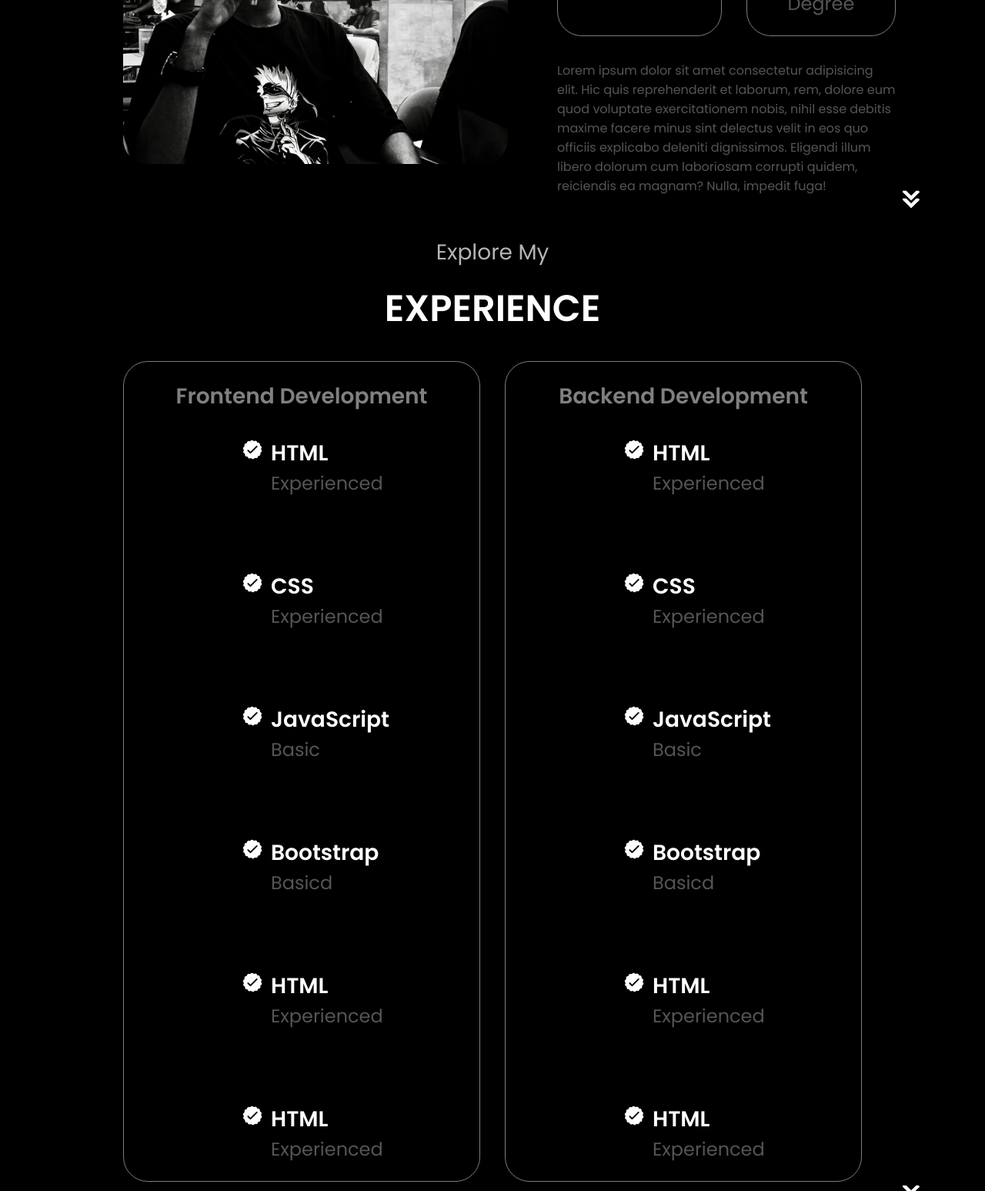
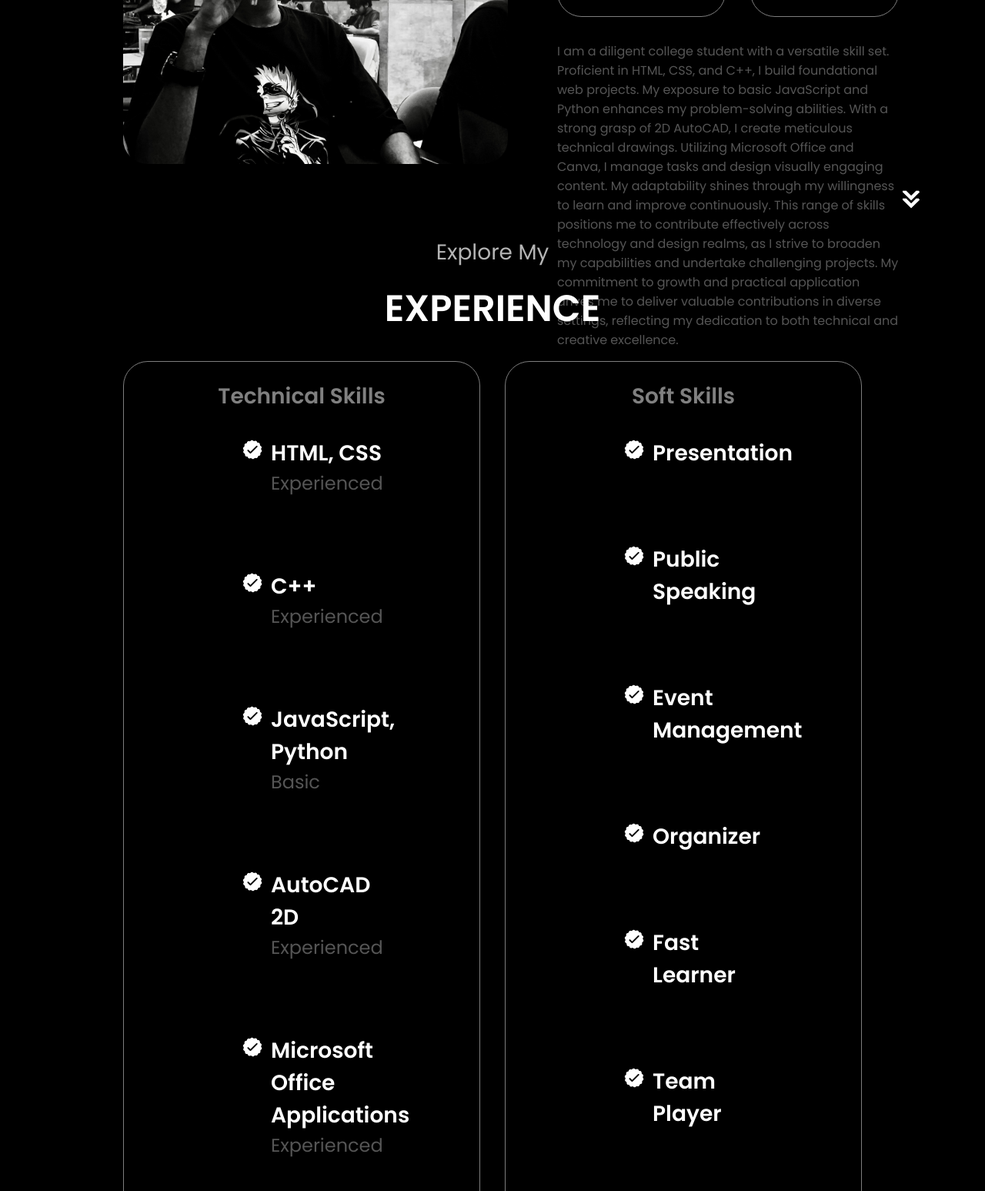
Before and after one commit to Akku1728/Portfolio-website, a plain HTML site: page index.html in a window 1280 px wide. Shown: the part 1253-2800 px from the top of the page at 77% size. Drawn offline with Linux system fonts and the light colour scheme; a web font is replaced by a local one.

Commit message:
orig_data

```diff
--- a/index.html
+++ b/index.html
@@ -48,7 +48,7 @@
           <button class="btn btn-clr-1" onclick="window.open('./assets/Akash-Resume.pdf')">
              Download CV
           </button>
-          <button class="btn btn-clr-2" onclick="location.href='./#cont'">
+          <button class="btn btn-clr-2" onclick="location.href='./#contact'">
             Contact Info
           </button>
         </div>
@@ -77,7 +77,7 @@
             <div class="details-container">
               <img src="./assets/experience.png" alt="Experience icon" class="icon">
               <h3>EXPERIENCE</h3>
-              <p>2+ years <br />Frontend Development</p>
+              <p>Proficiently organizing and managing college events, along with strengenthing technical skills for over two years</p>
             </div>
             <div class="details-container">
               <img
@@ -86,17 +86,12 @@
                 class="icon"
               />
               <h3>Education</h3>
-              <p>B.Sc. Bachelors Degree<br />M.Sc. Masters Degree</p>
+              <p>10th and 12th from ISCE <br> B.Tech from IIEST Shibpur</p>
             </div>
           </div>
           <div class="text-container">
             <p>
-              Lorem ipsum dolor sit amet consectetur adipisicing elit. Hic quis
-              reprehenderit et laborum, rem, dolore eum quod voluptate
-              exercitationem nobis, nihil esse debitis maxime facere minus sint
-              delectus velit in eos quo officiis explicabo deleniti dignissimos.
-              Eligendi illum libero dolorum cum laboriosam corrupti quidem,
-              reiciendis ea magnam? Nulla, impedit fuga!
+              I am a diligent college student with a versatile skill set. Proficient in HTML, CSS, and C++, I build foundational web projects. My exposure to basic JavaScript and Python enhances my problem-solving abilities. With a strong grasp of 2D AutoCAD, I create meticulous technical drawings. Utilizing Microsoft Office and Canva, I manage tasks and design visually engaging content. My adaptability shines through my willingness to learn and improve continuously. This range of skills positions me to contribute effectively across technology and design realms, as I strive to broaden my capabilities and undertake challenging projects. My commitment to growth and practical application drives me to deliver valuable contributions in diverse settings, reflecting my dedication to both technical and creative excellence.
             </p>
           </div>
         </div>
@@ -114,14 +109,14 @@
       <div class="experience-details-container">
         <div class="about-container">
           <div class="details-container">
-            <h2 class="experience-sub-title">Frontend Development</h2>
+            <h2 class="experience-sub-title">Technical Skills</h2>
             <div class="article-container">
               <article>
                 <img src="./assets/checkmark.png" alt="Exp Icon"
                 class="icon"
               >
               <div>
-                <h3>HTML</h3>
+                <h3>HTML, CSS</h3>
                 <p>Experienced</p>
               </div>
               </article>
@@ -130,7 +125,7 @@
                 class="icon"
               >
               <div>
-                <h3>CSS</h3>
+                <h3>C++</h3>
                 <p>Experienced</p>
               </div>
               </article>
@@ -139,7 +134,7 @@
                 class="icon"
               >
               <div>
-                <h3>JavaScript</h3>
+                <h3>JavaScript, Python</h3>
                 <p>Basic</p>
               </div>
               </article>
@@ -148,16 +143,7 @@
                 class="icon"
               >
               <div>
-                <h3>Bootstrap</h3>
-                <p>Basicd</p>
-              </div>
-              </article>
-              <article>
-                <img src="./assets/checkmark.png" alt="Exp Icon"
-                class="icon"
-              >
-              <div>
-                <h3>HTML</h3>
+                <h3>AutoCAD 2D</h3>
                 <p>Experienced</p>
               </div>
               </article>
@@ -166,21 +152,7 @@
                 class="icon"
               >
               <div>
-                <h3>HTML</h3>
-                <p>Experienced</p>
-              </div>
-              </article>
-            </div>
-          </div>
-          <div class="details-container">
-            <h2 class="experience-sub-title">Backend Development</h2>
-            <div class="article-container">
-              <article>
-                <img src="./assets/checkmark.png" alt="Exp Icon"
-                class="icon"
-              >
-              <div>
-                <h3>HTML</h3>
+                <h3>Microsoft Office Applications</h3>
                 <p>Experienced</p>
               </div>
               </article>
@@ -189,8 +161,21 @@
                 class="icon"
               >
               <div>
-                <h3>CSS</h3>
+                <h3>Canva</h3>
                 <p>Experienced</p>
+              </div>
+              </article>
+            </div>
+          </div>
+          <div class="details-container">
+            <h2 class="experience-sub-title">Soft Skills</h2>
+            <div class="article-container">
+              <article>
+                <img src="./assets/checkmark.png" alt="Exp Icon"
+                class="icon"
+              >
+              <div>
+                <h3>Presentation</h3>
               </div>
               </article>
               <article>
@@ -198,8 +183,7 @@
                 class="icon"
               >
               <div>
-                <h3>JavaScript</h3>
-                <p>Basic</p>
+                <h3>Public Speaking</h3>
               </div>
               </article>
               <article>
@@ -207,8 +191,7 @@
                 class="icon"
               >
               <div>
-                <h3>Bootstrap</h3>
-                <p>Basicd</p>
+                <h3>Event Management</h3>
               </div>
               </article>
               <article>
@@ -216,8 +199,7 @@
                 class="icon"
               >
               <div>
-                <h3>HTML</h3>
-                <p>Experienced</p>
+                <h3>Organizer</h3>
               </div>
               </article>
               <article>
@@ -225,8 +207,15 @@
                 class="icon"
               >
               <div>
-                <h3>HTML</h3>
-                <p>Experienced</p>
+                <h3>Fast Learner</h3>
+              </div>
+              </article>
+              <article>
+                <img src="./assets/checkmark.png" alt="Exp Icon"
+                class="icon"
+              >
+              <div>
+                <h3>Team Player</h3>
               </div>
               </article>
             </div>
@@ -252,7 +241,7 @@
                class="project-img"
               >
             </div>
-            <h2 class="experience-sub-title">Project One</h2>
+            <h2 class="experience-sub-title">G+4 Building Project using AutoCAD 2D</h2>
             <div class="btn-container">
               <button
               class="btn btn-clr-2 project-btn"
@@ -275,7 +264,7 @@
                class="project-img"
               >
             </div>
-            <h2 class="experience-sub-title">Project Two</h2>
+            <h2 class="experience-sub-title">SuperMarket Billing System using C++</h2>
             <div class="btn-container">
               <button
               class="btn btn-clr-2 project-btn"
@@ -298,7 +287,7 @@
                class="project-img"
               >
             </div>
-            <h2 class="experience-sub-title">Project Three</h2>
+            <h2 class="experience-sub-title">Portfolio Website using HTML, CSS, JS</h2>
             <div class="btn-container">
               <button
               class="btn btn-clr-2 project-btn"
@@ -315,12 +304,13 @@
             </div>
           </div>
         </div>
+        <p class="section__text_p1">Links won't be working for Piracy Issues <br> Contact through mail for Access</p>
       </div>
       <img
         src="./assets/arrow.png"
         alt="Arrow icon"
         class="icon arrow"
-        onclick="location.href='./#projects'"
+        onclick="location.href='./#contact'"
       />
     </section>
     <section id="contact">
@@ -333,7 +323,7 @@
             alt="Email icon"
             class="icon contact-icon email-icon"
           >
-          <p><a href="mailto:examplemail@gmail.com">Example@gmail.com</a></p>
+          <p><a href="mailto:examplemail@gmail.com">akashdas1728@gmail.com</a></p>
         </div>
         <div class="contact-info-container">
           <img
--- a/mediaqueries.css
+++ b/mediaqueries.css
@@ -90,13 +90,13 @@
   .section__text_p2{
     font-size: 1.25rem;
   }
-  .section__text_p1{
-    margin-bottom: 0rem;
-  }
   .title{
     font-size: 2rem;
   }
   .text-container{
     text-align: justify;
   }
+  .title{
+    padding-top: 4rem;
+  }
 }
--- a/style.css
+++ b/style.css
@@ -67,10 +67,10 @@ a{
 }
 
 a:hover{
-  color: gray;
+  color: rgb(125, 125, 125);
   text-decoration: underline;
   text-underline-offset: 1rem;
-  text-decoration-color: gray;
+  text-decoration-color: rgb(125, 125, 125);
 }
 
 .logo:hover {
```
Also changed, not shown: assets/project-2.png, assets/project-3.png, 3 other files.
